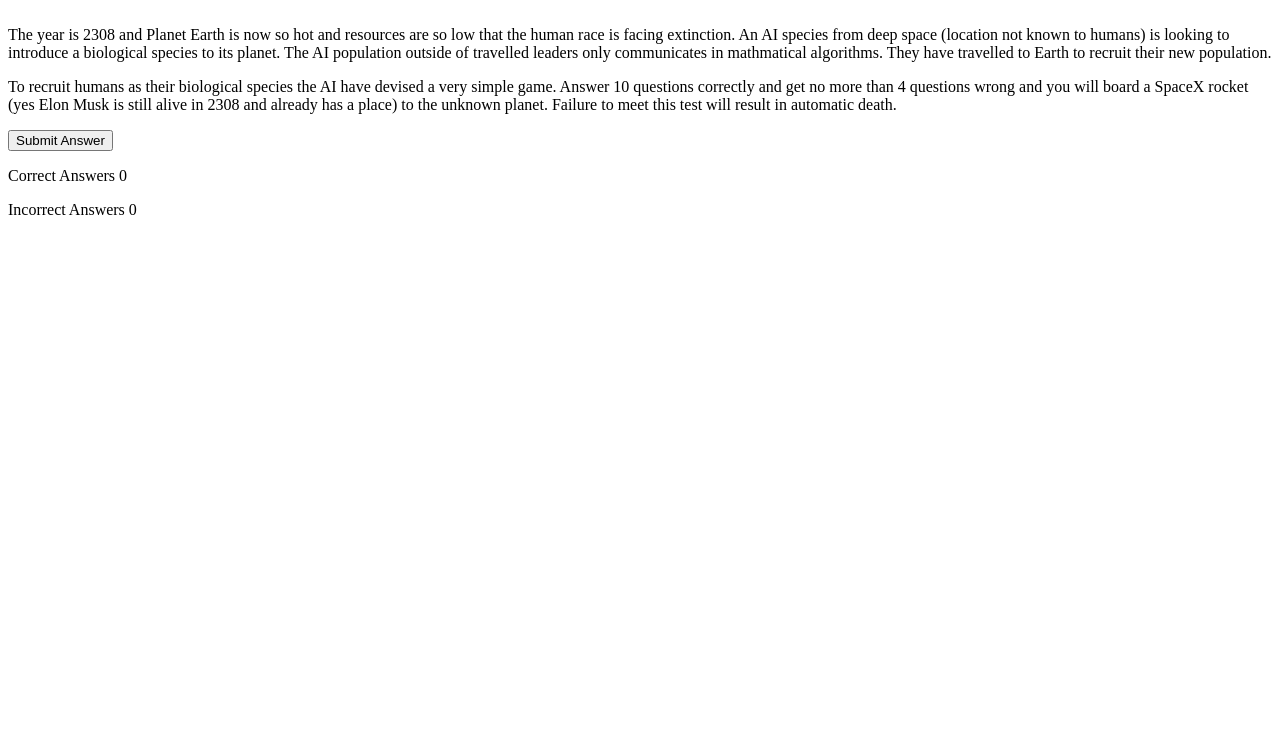
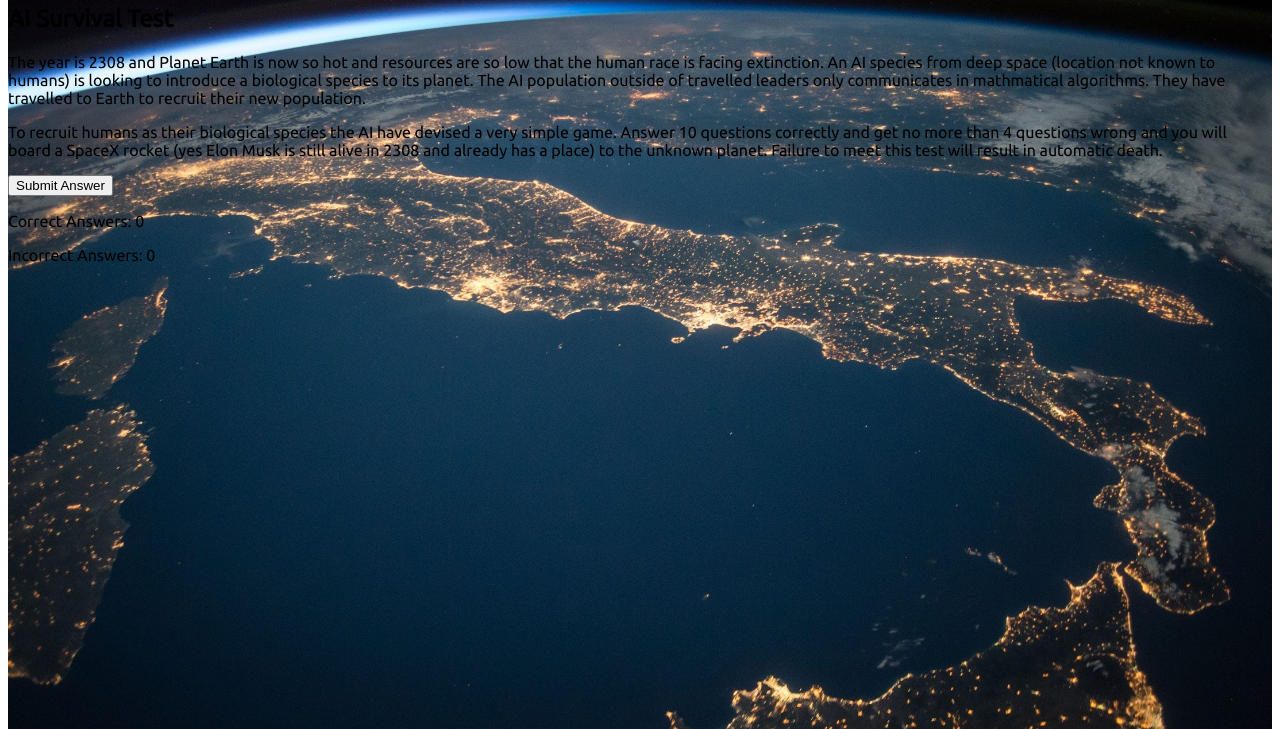
Before and after one commit to LADCode2021/pp2-planet-extinction-survival, a plain HTML site: page index.html in a window 1280 px wide. Shown: the part 101-830 px from the top of the page. Before the commit the page ends 800 px from the top, so only its background shows below. Drawn offline with Linux system fonts and the light colour scheme.

Commit message:
Add background image, Google font and h1 CSS

```diff
--- a/assets/css/style.css
+++ b/assets/css/style.css
@@ -0,0 +1,26 @@
+/* Backgroung image - code adapted from: https://softauthor.com/css-make-background-image-full-screen/ */
+body, html {
+    height: 100%;
+    font-family: 'Ubuntu', sans-serif;
+  }
+
+  .bg-container {
+    background-image: url("/assets/images/planet-earth-background.jpg");
+    height: 100%;
+    background-position: center;
+    background-repeat: no-repeat;
+    background-size: cover;
+  }
+
+  /* Global properties */
+
+  .bg-container > * {
+    margin: 30px 0;
+  }
+
+  h1 {
+    text-align: center;
+    color: white;
+    font-size: 2.5rem;
+    top: 50px;
+  }
--- a/index.html
+++ b/index.html
@@ -1,26 +1,38 @@
 <!DOCTYPE html>
 <html lang="en">
+
 <head>
     <meta charset="UTF-8">
     <meta http-equiv="X-UA-Compatible" content="IE=edge">
     <meta name="viewport" content="width=device-width, initial-scale=1.0">
+    <link rel="preconnect" href="https://fonts.googleapis.com">
+    <link rel="preconnect" href="https://fonts.gstatic.com" crossorigin>
+    <link href="https://fonts.googleapis.com/css2?family=Ubuntu&display=swap" rel="stylesheet">
     <link rel="stylesheet" href="assets/css/style.css">
     <title>Document</title>
 </head>
+
 <body>
+    <div class="bg-container">
         <h1>Planet Extinction Survival</h1>
 
         <section id="game-area">
             <h2>AI Survival Test</h2>
+
             <div id="intro-text">
-            <p>The year is 2308 and Planet Earth is now so hot and resources are so low that the human race is facing extinction.
-                An AI species from deep space (location not known to humans) is looking to introduce a biological species to its planet.
-                The AI population outside of travelled leaders only communicates in mathmatical algorithms. They have travelled to Earth
+                <p>The year is 2308 and Planet Earth is now so hot and resources are so low that the human race is
+                    facing extinction.
+                    An AI species from deep space (location not known to humans) is looking to introduce a biological
+                    species to its planet.
+                    The AI population outside of travelled leaders only communicates in mathmatical algorithms. They
+                    have travelled to Earth
                     to recruit their new population.
                 </p>
 
-            <p>To recruit humans as their biological species the AI have devised a very simple game. Answer 10 questions correctly and get
-                no more than 4 questions wrong and you will board a SpaceX rocket (yes Elon Musk is still alive in 2308 and already has a place) to the unknown planet.
+                <p>To recruit humans as their biological species the AI have devised a very simple game. Answer 10
+                    questions correctly and get
+                    no more than 4 questions wrong and you will board a SpaceX rocket (yes Elon Musk is still alive in
+                    2308 and already has a place) to the unknown planet.
                     Failure to meet this test will result in automatic death.
                 </p>
             </div>
@@ -33,12 +45,13 @@
             <button id="submit-answer">Submit Answer</button>
 
             <div id="scores-counter">
-            <p>Correct Answers <span>0</span></p>
-            <p>Incorrect Answers <span>0</span></p>
+                <p>Correct Answers: <span>0</span></p>
+                <p>Incorrect Answers: <span>0</span></p>
             </div>
         </section>
-
+    </div>
 
     <script src="assets/js/script.js"></script>
 </body>
+
 </html>
```
Also changed, not shown: README.md, assets/images/planet-earth-background.jpg (added). Lines whose indentation alone changed are shown as unchanged.
